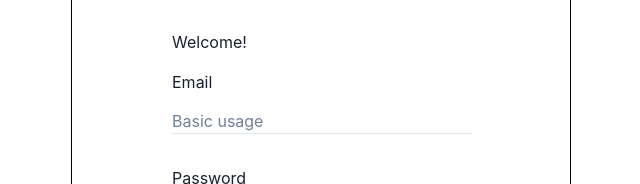
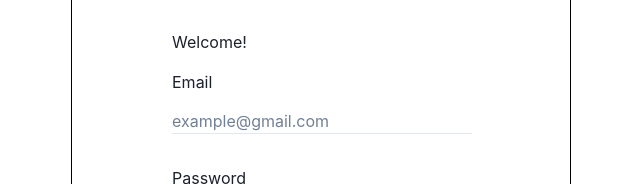
Before and after one commit to Fernando12filho/first-blog, a React (Create React App) app: page /signup in a window 1280 px wide. Both pictures are taken after a click on the button "Show". Shown: the part 153-337 px from the top of the page, without its empty margins (319-959 px from the left). Built offline with nearby package versions, Linux system fonts and the light colour scheme.

Commit message:
invalid-input-color
Now all inupt have invalid states, changing color when has an error

```diff
--- a/src/screens/Signup/SignupScreen.tsx
+++ b/src/screens/Signup/SignupScreen.tsx
@@ -1,4 +1,4 @@
-import { useState, useRef, useEffect} from "react";
+import { useState, useRef, useEffect } from "react";
 import { useNavigate } from "react-router-dom";
 import { ROUTES } from "../../routes/Routes";
 import {
@@ -49,6 +49,7 @@ export function SignupScreen() {
   //Disabling and enabling button-------------------------
   const [buttonDisable, setButton] = useState(true);
   //------------------------------------------------------
+  const [loading, setLoading] = useState(false);
 
   const [show, setShow] = useState(false);
   const handleClick = () => setShow(!show);
@@ -61,24 +62,42 @@ export function SignupScreen() {
     const result = EMAIL_REGEX.test(email);
     console.log(result);
     console.log(email);
-    setValidEmail(result);
+    if(result == true || email == "")
+    {
+      setValidEmail(true);
+    }
+    else{
+      setValidEmail(false);
+    }
   }, [email]);
 
   //Comparing password typed with regex code to check validation, and compares the two password entered
   useEffect(() => {
     const result = PWD_REGEX.test(password);
+    if(result == true || password == "")
+    {
+      setValidPwd(true);
+    }
+    else{
+      setValidPwd(false);
+    }
     console.log(result);
     console.log(password);
-    setValidPwd(result);
+
+
     //Comparing password with matchPassword state, returns boolean
-    const match = password === matchPassword;
-    console.log(match);
-    setValidMatch(match);
+    if(matchPassword == "" || password === matchPassword)
+    {
+      setValidMatch(true);
+    }
+    else{
+      setValidMatch(false);
+    }
   }, [password, matchPassword]); //Dependencies
 
   //Disables or enables the button
   useEffect(() => {
-    if (validEmail && validMatch && validPwd) {
+    if (validEmail && validMatch && validPwd && email != "" && password != "" && matchPassword != "") {
       setButton(false);
     } else {
       setButton(true);
@@ -130,6 +149,7 @@ export function SignupScreen() {
     if (validMatch || matchPassword === "") {
       setMatchLabel("Confirm Password");
     } else {
+
       setMatchLabel("Passwords dont match");
     }
   }
@@ -139,6 +159,7 @@ export function SignupScreen() {
     if (!validEmail || !validMatch) {
       console.log("Complete all fields");
     } else {
+      setLoading(true);
       navigate(ROUTES.HOME);
     }
   }
@@ -154,6 +175,20 @@ export function SignupScreen() {
               <label htmlFor={"email"} ref={emailRef}>
                 {emailLabel}
               </label>
+              {validEmail ? (
+                <Input
+                placeholder="example@gmail.com"
+                width="300px"
+                variant="flushed"
+                color=""
+                name="email"
+                id="email"
+                type={"email"}
+                onChange={onChangeEmail}
+                onBlur={checkEmail}
+                value={email}
+              />
+              ) : (
                 <Input
                 placeholder="Basic usage"
                 width="300px"
@@ -165,13 +200,18 @@ export function SignupScreen() {
                 onChange={onChangeEmail}
                 onBlur={checkEmail}
                 value={email}
+                isInvalid
+                errorBorderColor="red.300"
               />
+              )}
+
             </div>
 
             <div className="input-container">
               <label htmlFor={"password"}>{passwordLabel}</label>
 
               <InputGroup width="300px" variant="flushed">
+                {validPwd ? (
                   <Input
                   width="300px"
                   variant="flushed"
@@ -180,8 +220,23 @@ export function SignupScreen() {
                   onBlur={checkPassword}
                   onChange={onChangePassword}
                   value={password}
-                  type={show ? 'text' : 'password'}
+                  type={show ? "text" : "password"}
                 />
+                ) : (
+                  <Input
+                  width="300px"
+                  variant="flushed"
+                  name="password"
+                  id="password"
+                  onBlur={checkPassword}
+                  onChange={onChangePassword}
+                  value={password}
+                  type={show ? "text" : "password"}
+                  isInvalid
+                  errorBorderColor="red.300"
+                />
+                )}
+
                 <InputRightElement width="4.5rem">
                   <Button h="1.75rem" size="sm" onClick={handleClick}>
                     {show ? "Hide" : "Show"}
@@ -199,6 +254,7 @@ export function SignupScreen() {
 
             <div className="input-container">
               <label htmlFor={"matchPassword"}>{matchLabel}</label>
+              {validMatch ? (
                 <Input
                   width="300px"
                   variant="flushed"
@@ -209,6 +265,20 @@ export function SignupScreen() {
                   onBlur={checkMatch}
                   value={matchPassword}
                 />
+              ) : (
+                <Input
+                  width="300px"
+                  variant="flushed"
+                  name="matchPassword"
+                  id="matchPassword"
+                  type={"password"}
+                  onChange={onChangeMatchPassword}
+                  onBlur={checkMatch}
+                  value={matchPassword}
+                  isInvalid
+                  errorBorderColor="red.300"
+                />
+              )}
             </div>
 
             <div className="buttonsAlignment">
```
Lines whose indentation alone changed are shown as unchanged.
